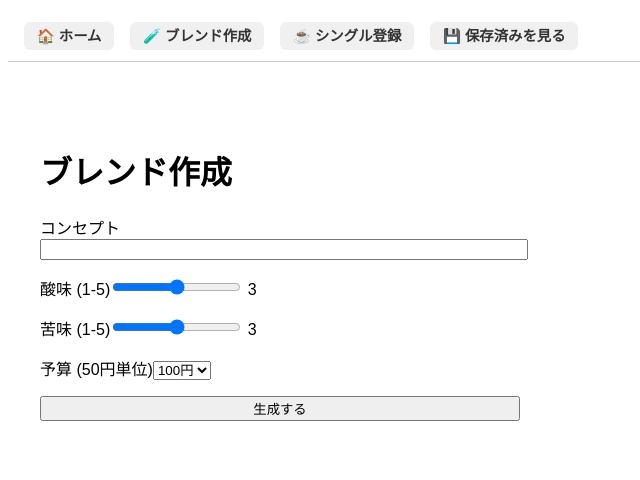
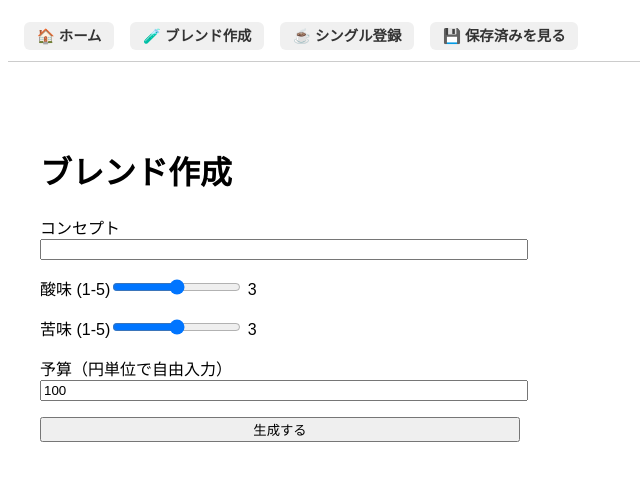
Before and after one commit to atsugicoffee/blendmaster, a Next.js app: page /blend in a window 1280 px wide. Shown: the top 480 px of the page, without its empty margins (0-640 px from the left). Built offline with nearby package versions, Linux system fonts and the light colour scheme.

Commit message:
Update blend.js

```diff
--- a/pages/blend.js
+++ b/pages/blend.js
@@ -168,16 +168,18 @@ const handleLabelGenerate = async (blend, index) => {
           /> {bitterness}
         </label>
 
-        <label>
-          予算 (50円単位)
-          <select value={budget} onChange={(e) => setBudget(Number(e.target.value))}>
-            {[...Array(10)].map((_, i) => (
-              <option key={i} value={(i + 1) * 50}>
-                {(i + 1) * 50}円
-              </option>
-            ))}
-          </select>
-        </label>
+       <label>
+  予算（円単位で自由入力）
+  <input
+    type="number"
+    min="0"
+    value={budget}
+    onChange={(e) => setBudget(Number(e.target.value))}
+    placeholder="例: 250"
+    style={{ width: '100%' }}
+  />
+</label>
+
 
         <button type="submit">生成する</button>
       </form>
```
